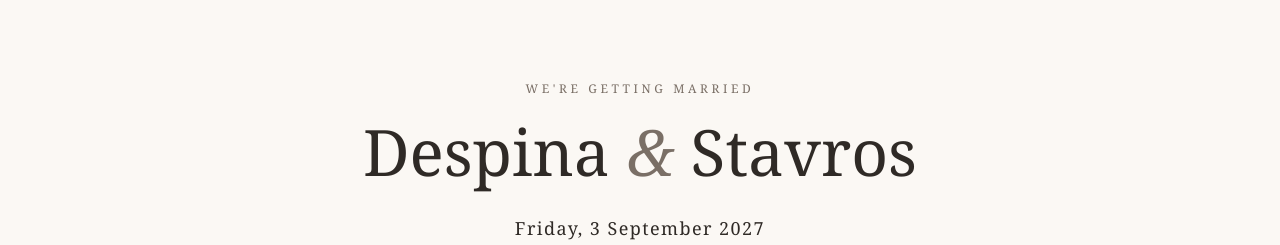
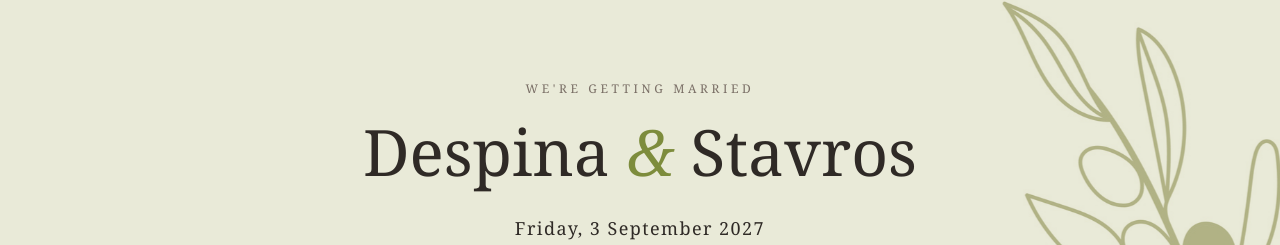
Before and after one commit to stdagkalakis/desta, a React (Vite) app: page / in a window 1280 px wide. Shown: the top 245 px of the page. Built offline with nearby package versions, Linux system fonts and the light colour scheme.

Commit message:
Add olive branch background theme

```diff
--- a/src/styles.css
+++ b/src/styles.css
@@ -3,6 +3,9 @@
   --muted: #7a6f66;
   --paper: #fbf8f4;
   --line: #e7ded4;
+  --olive: #7d8c3c;
+  /* Light olive wash laid over the whole page. */
+  --olive-tint: rgba(168, 180, 116, 0.22);
 }
 
 * {
@@ -15,6 +18,41 @@ body {
   color: var(--ink);
   font-family: Georgia, 'Times New Roman', serif;
   line-height: 1.5;
+}
+
+/* Stationary olive branch backdrop.
+   The source JPG has a white background, so `multiply` blends the white away
+   and lets the ivory --paper colour show through. */
+body::before {
+  content: '';
+  position: fixed;
+  inset: 0;
+  z-index: -1;
+  background-image: url('/bg/olive-bg.jpg');
+  background-size: cover;
+  background-position: center;
+  background-repeat: no-repeat;
+  mix-blend-mode: multiply;
+  opacity: 0.55;
+  pointer-events: none;
+}
+
+/* Portrait screens: fit the whole landscape artwork so both branches stay visible. */
+@media (max-width: 700px) {
+  body::before {
+    background-size: contain;
+    opacity: 0.4;
+  }
+}
+
+/* Semi-transparent olive wash on top of the artwork, behind all content. */
+body::after {
+  content: '';
+  position: fixed;
+  inset: 0;
+  z-index: -1;
+  background: var(--olive-tint);
+  pointer-events: none;
 }
 
 .page {
@@ -50,7 +88,7 @@ body {
 }
 
 .amp {
-  color: var(--muted);
+  color: var(--olive);
   font-style: italic;
 }
 
@@ -85,7 +123,7 @@ body {
 }
 
 .link:hover {
-  border-color: var(--ink);
+  border-color: var(--olive);
 }
 
 /* Countdown */
```
Also changed, not shown: public/bg/olive-bg.jpg (added).
